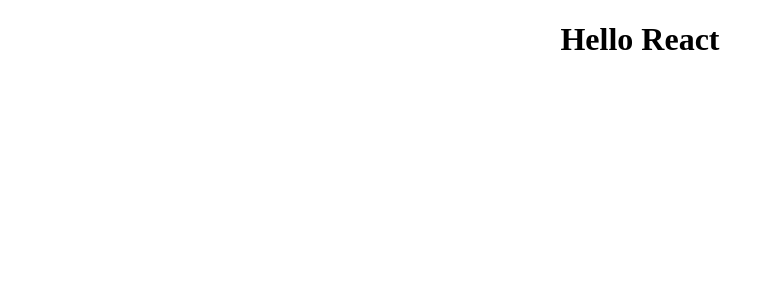
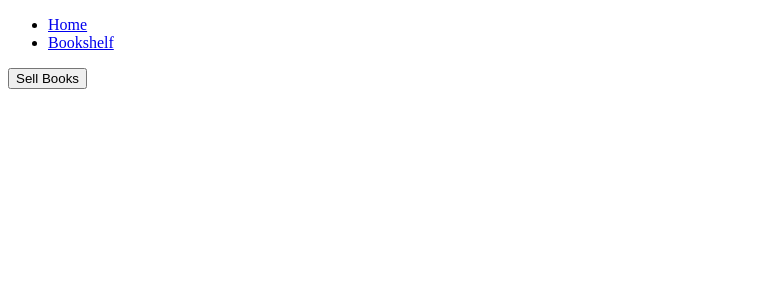
Before and after one commit to shreyasnair02/Bibliophile-Frontend, a React (Vite) app: page / in a window 1280 px wide. Shown: the top 300 px of the page, without its empty margins (0-775 px from the left). Built offline with nearby package versions, Linux system fonts and the light colour scheme.

Commit message:
setup and folder structure

```diff
--- a/src/App.jsx
+++ /dev/null
@@ -1,9 +0,0 @@
-import './App.scss'
-
-function App() {
-	return <div className="App">
-    <h1>Hello React</h1>
-  </div>
-}
-
-export default App
--- a/src/App.scss
+++ /dev/null
@@ -1,5 +0,0 @@
-// include any global styles in this page
-
-h1 {
-	text-align: center;
-}
--- /dev/null
+++ b/src/components/Nav/index.jsx
@@ -0,0 +1,19 @@
+import { NavLink } from 'react-router-dom'
+
+export default function Nav() {
+	return (
+		<nav className='nav'>
+			<div className="nav__logo"></div>
+			<ul className='nav__list'>
+				<li className='nav__item'>
+					<NavLink to="/">Home</NavLink>
+				</li>
+				<li className='nav__item'>
+					<NavLink to="bookshelf">Bookshelf</NavLink>
+				</li>
+				{/* <li>Profile</li> */}
+			</ul>
+			<button className='nav__btn'>Sell Books</button>
+		</nav>
+	)
+}
--- a/src/main.jsx
+++ b/src/main.jsx
@@ -1,9 +1,24 @@
 import React from 'react'
 import ReactDOM from 'react-dom/client'
-import App from './App'
+import { createBrowserRouter, RouterProvider } from 'react-router-dom'
+import Bookshelf from './routes/Bookshelf'
+import Error from './routes/Error'
+import Home from './routes/Home'
+
+const router = createBrowserRouter([
+	{
+		path: '/',
+		element: <Home />,
+		errorElement: <Error />,
+	},
+  {
+    path: 'bookshelf',
+    element: <Bookshelf />
+  }
+])
 
 ReactDOM.createRoot(document.getElementById('root')).render(
-  <React.StrictMode>
-    <App />
-  </React.StrictMode>
+	<React.StrictMode>
+		<RouterProvider router={router} />
+	</React.StrictMode>
 )
--- a/src/routes/Bookshelf/index.jsx
+++ b/src/routes/Bookshelf/index.jsx
@@ -0,0 +1,5 @@
+export default function Bookshelf() {
+	return (
+		<h1>Bookshelf page</h1>
+	)
+}
--- /dev/null
+++ b/src/routes/Error/index.jsx
@@ -0,0 +1,8 @@
+import { useRouteError } from 'react-router-dom'
+
+export default function Error() {
+	const error = useRouteError()
+	console.error(error)
+
+	return <h1>Damn, cannot get the url right. Dumb Hooman</h1>
+}
--- a/src/routes/Home/index.jsx
+++ b/src/routes/Home/index.jsx
@@ -0,0 +1,9 @@
+import Nav from "../../components/Nav";
+
+export default function Home() {
+	return (
+		<section className="home">
+			<Nav />
+		</section>
+	)
+}
```
Also changed, not shown: src/assets/book-tree.png (added), src/assets/hero-img.png (added), src/components/Nav/style.scss (added).
